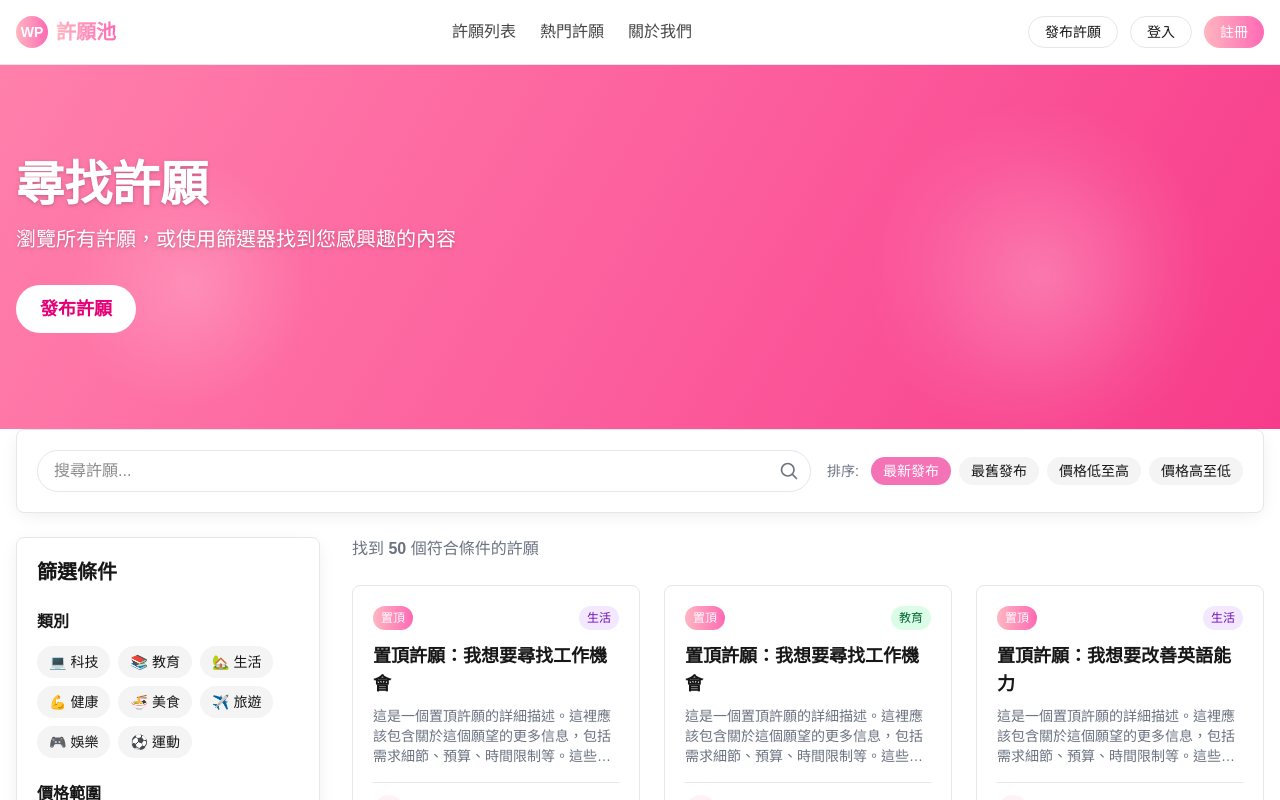
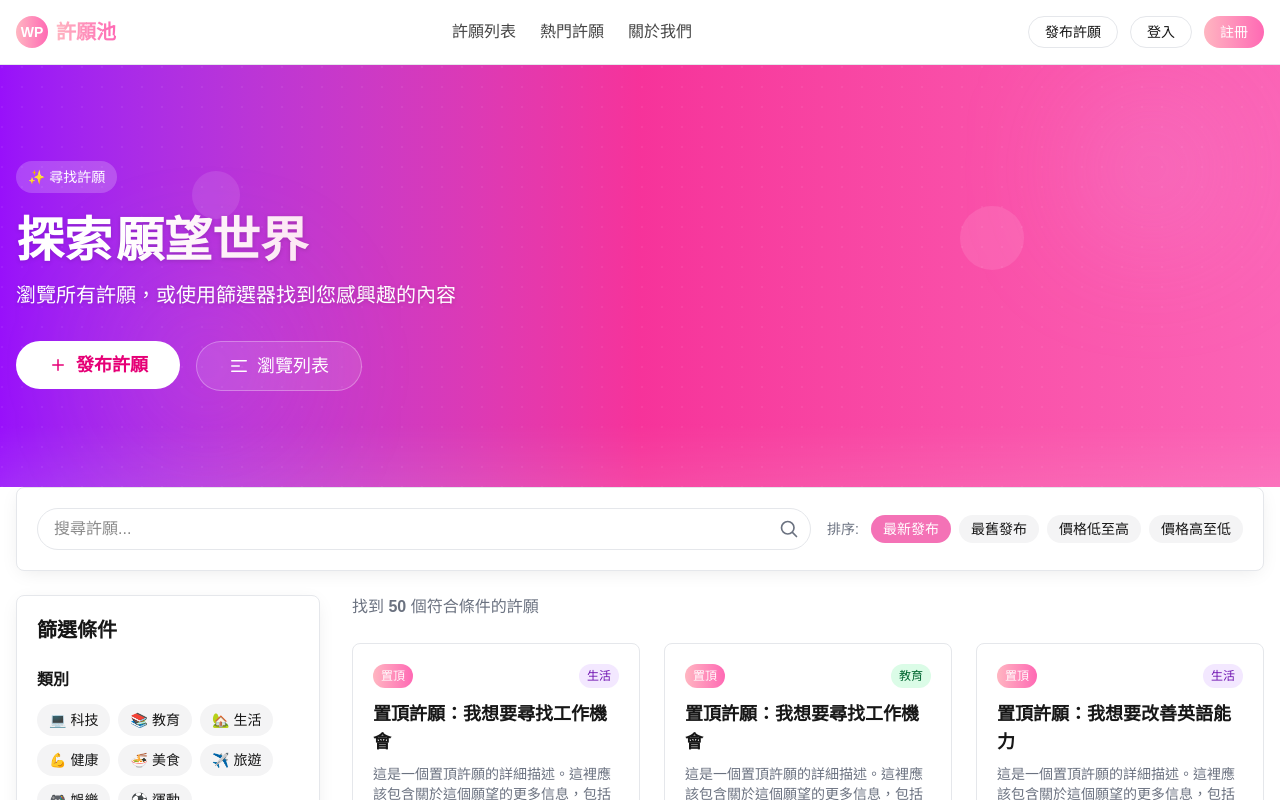
Before and after one commit to firstfu/wishing, a Next.js app: page /wishes in a window 1280 px wide. Shown: the top 800 px of the page. Built offline with nearby package versions, Linux system fonts and the light colour scheme.

Commit message:
更新許願頁面與創建許願頁面的樣式，調整背景與幾何裝飾元素以增強視覺效果，並新增半透明波浪效果，提升整體美觀性與用戶互動體驗。

```diff
--- a/app/wishes/[id]/loading.tsx
+++ b/app/wishes/[id]/loading.tsx
@@ -2,8 +2,18 @@ export default function WishDetailLoading() {
   return (
     <>
       {/* 頂部背景漸變條 */}
-      <div className="h-32 bg-gradient-to-r from-purple-600 via-pink-500 to-pink-400 relative overflow-hidden">
-        <div className="absolute inset-0 bg-pattern-dots opacity-20"></div>
+      <div className="h-40 relative overflow-hidden">
+        {/* 背景漸層 */}
+        <div className="absolute inset-0 bg-gradient-to-r from-purple-600 via-pink-500 to-pink-400"></div>
+
+        {/* 幾何形狀裝飾元素 */}
+        <div className="absolute top-5 right-[5%] w-24 h-24 bg-gradient-to-tr from-pink-300/30 to-purple-300/30 rounded-full blur-3xl"></div>
+        <div className="absolute bottom-5 left-[8%] w-28 h-28 bg-gradient-to-br from-purple-400/20 to-pink-400/20 rounded-full blur-3xl"></div>
+        <div className="absolute top-1/3 left-[12%] w-8 h-8 bg-white/10 rounded-full"></div>
+        <div className="absolute top-1/4 right-[15%] w-10 h-10 bg-white/10 rounded-full"></div>
+
+        {/* 圓點網格裝飾 */}
+        <div className="absolute inset-0 bg-[url('/grid-dots.svg')] opacity-20"></div>
       </div>
 
       {/* 主內容區域 */}
--- a/app/wishes/[id]/page.tsx
+++ b/app/wishes/[id]/page.tsx
@@ -43,8 +43,18 @@ export default async function WishPage({ params }: { params: Promise<{ id: strin
   return (
     <>
       {/* 頂部背景漸變條 */}
-      <div className="h-32 bg-gradient-to-r from-purple-600 via-pink-500 to-pink-400 relative overflow-hidden">
-        <div className="absolute inset-0 bg-pattern-dots opacity-20"></div>
+      <div className="h-40 relative overflow-hidden">
+        {/* 背景漸層 */}
+        <div className="absolute inset-0 bg-gradient-to-r from-purple-600 via-pink-500 to-pink-400"></div>
+
+        {/* 幾何形狀裝飾元素 */}
+        <div className="absolute top-5 right-[5%] w-24 h-24 bg-gradient-to-tr from-pink-300/30 to-purple-300/30 rounded-full blur-3xl"></div>
+        <div className="absolute bottom-5 left-[8%] w-28 h-28 bg-gradient-to-br from-purple-400/20 to-pink-400/20 rounded-full blur-3xl"></div>
+        <div className="absolute top-1/3 left-[12%] w-8 h-8 bg-white/10 rounded-full"></div>
+        <div className="absolute top-1/4 right-[15%] w-10 h-10 bg-white/10 rounded-full"></div>
+
+        {/* 圓點網格裝飾 */}
+        <div className="absolute inset-0 bg-[url('/grid-dots.svg')] opacity-20"></div>
       </div>
 
       {/* 主內容區域 */}
--- a/app/wishes/create/loading.tsx
+++ b/app/wishes/create/loading.tsx
@@ -3,14 +3,28 @@ export default function CreateWishLoading() {
   return (
     <div className="bg-background">
       {/* 頂部橫幅 */}
-      <section className="bg-gradient-to-r from-purple-600 via-pink-500 to-pink-400 relative overflow-hidden">
-        <div className="absolute inset-0 bg-pattern-dots opacity-20"></div>
+      <section className="relative overflow-hidden">
+        {/* 背景漸層 */}
+        <div className="absolute inset-0 bg-gradient-to-r from-purple-600 via-pink-500 to-pink-400"></div>
+
+        {/* 幾何形狀裝飾元素 */}
+        <div className="absolute top-10 right-[5%] w-28 h-28 bg-gradient-to-tr from-pink-300/30 to-purple-300/30 rounded-full blur-3xl"></div>
+        <div className="absolute bottom-10 left-[5%] w-32 h-32 bg-gradient-to-br from-purple-400/20 to-pink-400/20 rounded-full blur-3xl"></div>
+
+        {/* 圓點網格裝飾 */}
+        <div className="absolute inset-0 bg-[url('/grid-dots.svg')] opacity-20"></div>
+
+        {/* 內容區域 */}
         <div className="container mx-auto px-4 py-12 md:py-16 relative">
           <div className="max-w-3xl animate-fade-in">
+            <div className="inline-block px-3 py-1 bg-white/20 rounded-full backdrop-blur-sm mb-6 w-32 h-6"></div>
             <div className="h-10 w-48 bg-white/20 rounded-lg mb-4"></div>
             <div className="h-6 w-96 bg-white/20 rounded-lg"></div>
           </div>
         </div>
+
+        {/* 半透明波浪效果 */}
+        <div className="absolute bottom-0 left-0 right-0 h-12 bg-gradient-to-t from-white/10 to-transparent"></div>
       </section>
 
       <div className="container mx-auto px-4 py-8 md:py-12">
--- a/app/wishes/create/page.tsx
+++ b/app/wishes/create/page.tsx
@@ -28,16 +28,34 @@ export default function CreateWishPage() {
   return (
     <div className="bg-background">
       {/* 頂部橫幅 */}
-      <section className="bg-gradient-to-r from-purple-600 via-pink-500 to-pink-400 relative overflow-hidden">
-        <div className="absolute inset-0 bg-pattern-dots opacity-20"></div>
+      <section className="relative overflow-hidden">
+        {/* 背景漸層 */}
+        <div className="absolute inset-0 bg-gradient-to-r from-purple-600 via-pink-500 to-pink-400"></div>
+
+        {/* 幾何形狀裝飾元素 */}
+        <div className="absolute top-10 right-[5%] w-28 h-28 bg-gradient-to-tr from-pink-300/30 to-purple-300/30 rounded-full blur-3xl"></div>
+        <div className="absolute bottom-10 left-[5%] w-32 h-32 bg-gradient-to-br from-purple-400/20 to-pink-400/20 rounded-full blur-3xl"></div>
+        <div className="absolute top-1/3 left-[10%] w-10 h-10 bg-white/10 rounded-full"></div>
+        <div className="absolute top-1/4 right-[15%] w-12 h-12 bg-white/10 rounded-full"></div>
+
+        {/* 圓點網格裝飾 */}
+        <div className="absolute inset-0 bg-[url('/grid-dots.svg')] opacity-20"></div>
+
+        {/* 內容區域 */}
         <div className="container mx-auto px-4 py-12 md:py-16 relative">
           <div className="max-w-3xl animate-fade-in">
+            <div className="inline-block px-3 py-1 bg-white/20 rounded-full backdrop-blur-sm mb-6">
+              <span className="text-sm font-medium text-white">✨ 創建願望</span>
+            </div>
             <h1 className="text-3xl md:text-4xl font-bold mb-4 text-white drop-shadow-sm">
-              發布<span className="text-white font-extrabold">許願</span>
+              發布<span className="relative bg-clip-text text-transparent bg-gradient-to-r from-white to-pink-100 font-black px-1">許願</span>
             </h1>
             <p className="text-lg text-white mb-4 drop-shadow-sm">將您的需求告訴社群，讓更多願意幫助的人看到</p>
           </div>
         </div>
+
+        {/* 半透明波浪效果 */}
+        <div className="absolute bottom-0 left-0 right-0 h-12 bg-gradient-to-t from-white/10 to-transparent"></div>
       </section>
 
       <div className="container mx-auto px-4 py-8 md:py-12">
--- a/app/wishes/page.tsx
+++ b/app/wishes/page.tsx
@@ -36,26 +36,59 @@ export default function WishesPage(props: any) {
   return (
     <div className="bg-background">
       {/* 頂部橫幅 */}
-      <section className="bg-gradient-banner relative overflow-hidden">
-        <div className="absolute inset-0 bg-pattern-dots opacity-20"></div>
+      <section className="relative overflow-hidden">
+        {/* 背景漸層 */}
+        <div className="absolute inset-0 bg-gradient-to-r from-purple-600 via-pink-500 to-pink-400"></div>
+
+        {/* 幾何形狀裝飾元素 */}
+        <div className="absolute top-10 right-[5%] w-32 h-32 bg-gradient-to-tr from-pink-300/30 to-purple-300/30 rounded-full blur-3xl"></div>
+        <div className="absolute bottom-10 left-[10%] w-40 h-40 bg-gradient-to-br from-purple-400/20 to-pink-400/20 rounded-full blur-3xl"></div>
+        <div className="absolute top-1/4 left-[15%] w-12 h-12 bg-white/10 rounded-full"></div>
+        <div className="absolute top-1/3 right-[20%] w-16 h-16 bg-white/10 rounded-full"></div>
+
+        {/* 圓點網格裝飾 */}
+        <div className="absolute inset-0 bg-[url('/grid-dots.svg')] opacity-20"></div>
+
+        {/* 內容區域 */}
         <div className="container mx-auto px-4 py-16 md:py-24 relative">
           <div className="max-w-3xl animate-fade-in">
+            <div className="inline-block px-3 py-1 bg-white/20 rounded-full backdrop-blur-sm mb-6">
+              <span className="text-sm font-medium text-white">✨ 尋找許願</span>
+            </div>
             <h1 className="text-4xl md:text-5xl font-bold mb-4 text-white drop-shadow-sm">
-              尋找<span className="text-white font-extrabold">許願</span>
+              探索<span className="relative bg-clip-text text-transparent bg-gradient-to-r from-white to-pink-100 font-black px-1">願望世界</span>
             </h1>
             <p className="text-lg md:text-xl text-white mb-8 drop-shadow-sm">瀏覽所有許願，或使用篩選器找到您感興趣的內容</p>
             <div className="flex flex-wrap gap-4">
               <Link href="/wishes/create">
-                <Button size="lg" className="rounded-full px-6 py-6 bg-white text-pink-600 hover:bg-white/90 hover:shadow-lg font-bold hover:shadow-pink-700/20 transition-all">
+                <Button size="lg" className="rounded-full px-8 py-6 bg-white text-pink-600 hover:bg-white/90 hover:shadow-lg font-bold hover:shadow-pink-700/20 transition-all">
+                  <svg xmlns="http://www.w3.org/2000/svg" viewBox="0 0 20 20" fill="currentColor" className="w-5 h-5 mr-2">
+                    <path d="M10.75 4.75a.75.75 0 00-1.5 0v4.5h-4.5a.75.75 0 000 1.5h4.5v4.5a.75.75 0 001.5 0v-4.5h4.5a.75.75 0 000-1.5h-4.5v-4.5z" />
+                  </svg>
                   發布許願
+                </Button>
+              </Link>
+              <Link href="#wishList">
+                <Button variant="outline" size="lg" className="rounded-full px-8 py-6 border-white/30 bg-white/10 text-white backdrop-blur-sm hover:bg-white/20 transition-all">
+                  <svg xmlns="http://www.w3.org/2000/svg" viewBox="0 0 20 20" fill="currentColor" className="w-5 h-5 mr-2">
+                    <path
+                      fillRule="evenodd"
+                      d="M2 4.75A.75.75 0 012.75 4h14.5a.75.75 0 010 1.5H2.75A.75.75 0 012 4.75zm0 10.5a.75.75 0 01.75-.75h14.5a.75.75 0 010 1.5H2.75a.75.75 0 01-.75-.75zM2 10a.75.75 0 01.75-.75h7.5a.75.75 0 010 1.5h-7.5A.75.75 0 012 10z"
+                      clipRule="evenodd"
+                    />
+                  </svg>
+                  瀏覽列表
                 </Button>
               </Link>
             </div>
           </div>
         </div>
+
+        {/* 半透明波浪效果 */}
+        <div className="absolute bottom-0 left-0 right-0 h-16 bg-gradient-to-t from-white/10 to-transparent"></div>
       </section>
 
-      <div className="container mx-auto px-4 pb-16">
+      <div id="wishList" className="container mx-auto px-4 pb-16">
         {/* 搜尋和篩選頭部 */}
         <WishesHeader search={search} sort={sort} />
 
```
